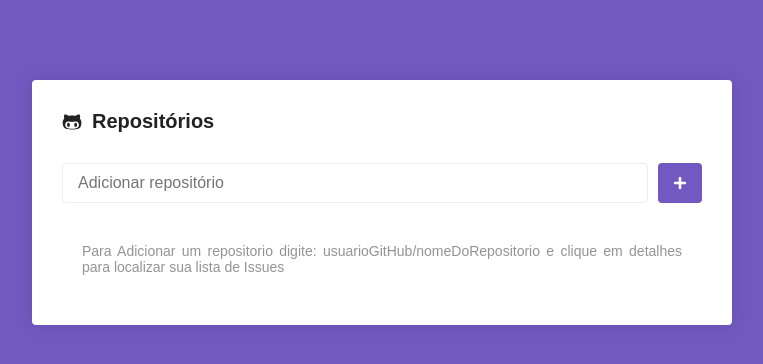
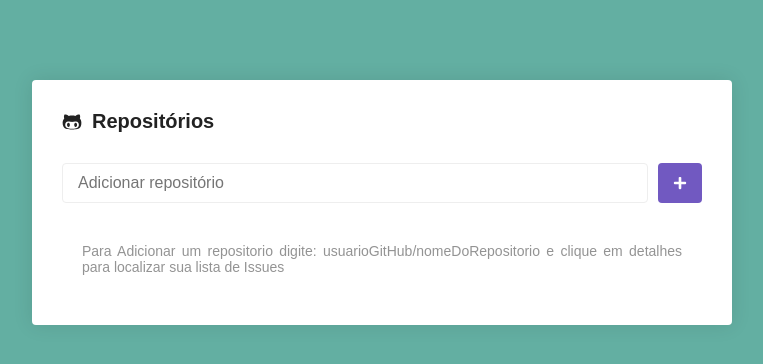
Before and after one commit to gabrielmoura33/HubFinder---Web, a React (Create React App) app: page / in a window 1280 px wide. Shown: the top 364 px of the page, without its empty margins (258-1021 px from the left). Built offline with nearby package versions, Linux system fonts and the light colour scheme.

Commit message:
Add: toaster configurations

```diff
--- a/src/styles/global.js
+++ b/src/styles/global.js
@@ -14,7 +14,7 @@ export default createGlobalStyle`
   }
 
   body {
-    background: #7159c1;
+    background: #63afa2;
     -webkit-font-smoothing: antialiesed !important;
   }
 
```
